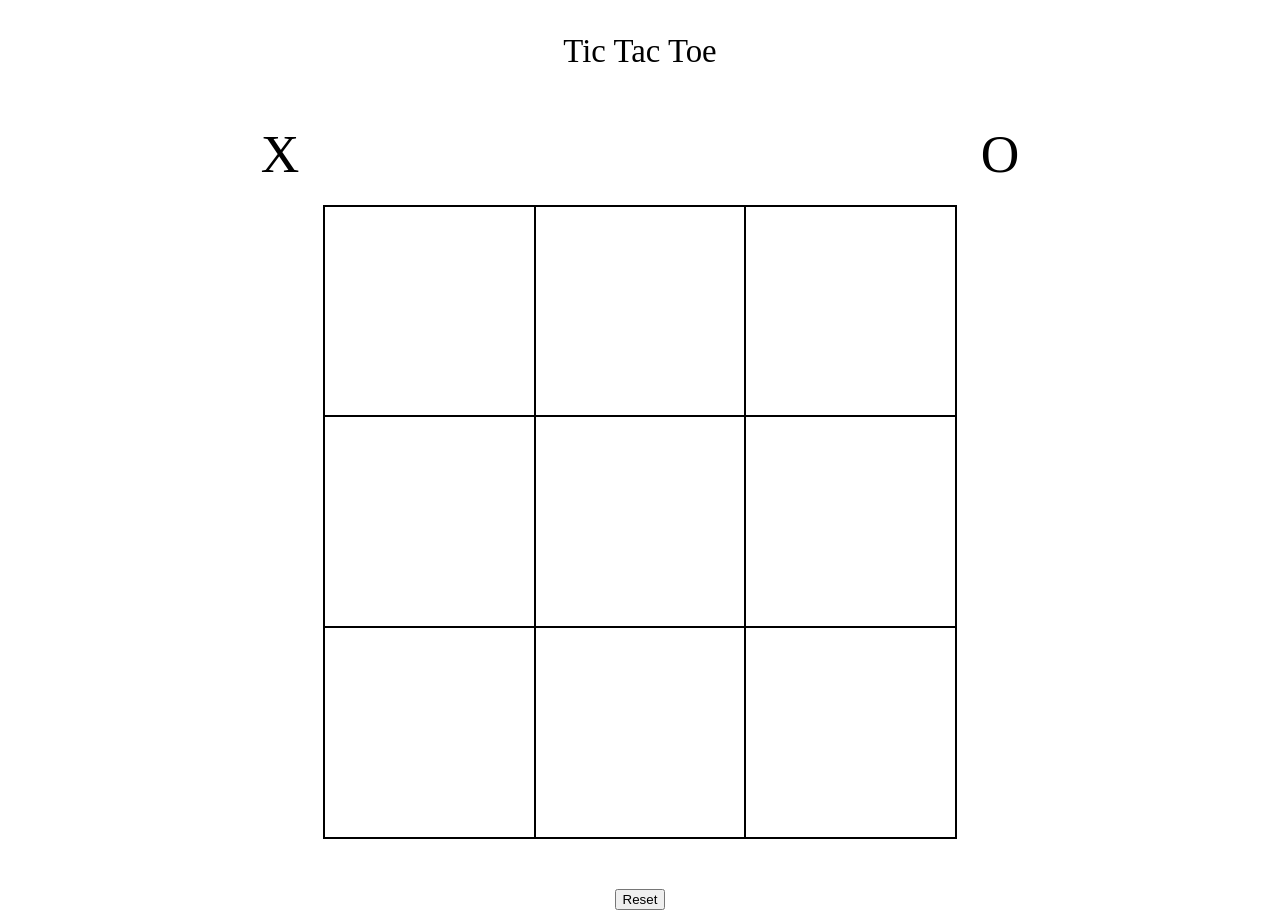
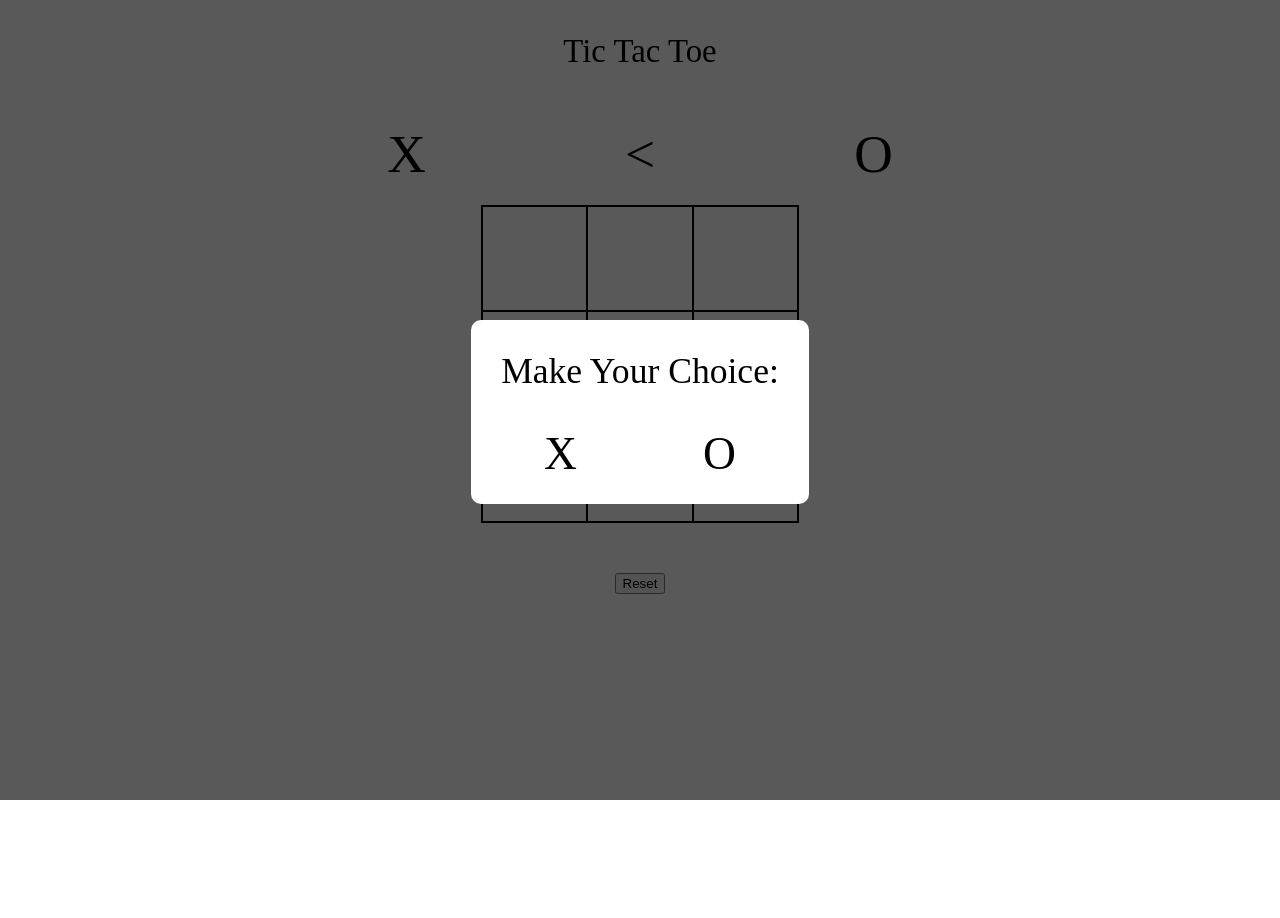
Before and after one commit to devin-hale/OP-TicTacToe, a plain HTML site: page index.html in a window 1280 px wide. After the commit the page ends 800 px from the top, so only its background shows below. Drawn offline with Linux system fonts and the light colour scheme; a web font is replaced by a local one.

Commit message:
Made player marker choice modal.  Improved other things.

```diff
--- a/javascript.js
+++ b/javascript.js
@@ -29,13 +29,13 @@ const gameBoard = (() => {
             gbDiv.appendChild(gameSquare);
             // Pretty sure this can be changed to send a promise to a cleaner function in a controller module.
             gameSquare.addEventListener('click', a => {
-                if (item.written == true) {
+                if (item.written == true && playerTurn !== playerChoice) {
                 } else {
-                    a.target.innerHTML = 'X'
-                    a.target.dataset.value = 'X'
+                    a.target.innerHTML = playerChoice
+                    a.target.dataset.value = playerChoice
                     a.target.dataset.written = true
                     a.target.classList.remove('unwritten');
-                    gameBoard.writeArray(a.target.id, 'X', true);
+                    gameBoard.writeArray(a.target.id, playerChoice, true);
                     controller.winChecker(a);
                 }
             })
@@ -65,6 +65,11 @@ const controller = (() => {
         playerX.id = 'playerX'
         playerX.innerHTML = 'X'
         controllerDiv.appendChild(playerX);
+        let currentPlayer = document.createElement('div');
+        currentPlayer.classList = 'player';
+        currentPlayer.id = 'currentPlayer';
+        currentPlayer.innerHTML = '<';
+        controllerDiv.appendChild(currentPlayer);
         let playerO = document.createElement('div');
         playerO.classList = 'player';
         playerO.id = 'playerO'
@@ -78,13 +83,13 @@ const controller = (() => {
     const verticalWC = (targPos, gameArray) => {
         switch (true) {
             case [0,1,2].includes(targPos):
-                gameArray[targPos+3].value == gameArray[targPos].value && gameArray[targPos+6].value == gameArray[targPos].value ? console.log('Win') : console.log ('No win');
+                if (gameArray[targPos+3].value == gameArray[targPos].value && gameArray[targPos+6].value == gameArray[targPos].value) {winReached = true; victor = playerTurn};
                 break;
             case [3,4,5].includes(targPos):
-                gameArray[targPos-3].value == gameArray[targPos].value && gameArray[targPos+3].value == gameArray[targPos].value ? console.log('Win') : console.log ('No win');
+                if (gameArray[targPos-3].value == gameArray[targPos].value && gameArray[targPos+3].value == gameArray[targPos].value) {winReached = true; victor = playerTurn};
                 break;
             case [6,7,8].includes(targPos):
-                gameArray[targPos-3].value == gameArray[targPos].value && gameArray[targPos-6].value == gameArray[targPos].value ? console.log('Win') : console.log ('No win');
+                if (gameArray[targPos-3].value == gameArray[targPos].value && gameArray[targPos-6].value == gameArray[targPos].value) {winReached = true; victor = playerTurn};
                 break;
         };
     };
@@ -92,13 +97,13 @@ const controller = (() => {
     const horizontalWC = (targPos, gameArray) => {
         switch (true) {
             case [0,3,6].includes(targPos):
-                gameArray[targPos+1].value == gameArray[targPos].value && gameArray[targPos+2].value == gameArray[targPos].value ? console.log('Win') : console.log ('No win');
+                if (gameArray[targPos+1].value == gameArray[targPos].value && gameArray[targPos+2].value == gameArray[targPos].value) {winReached = true; victor = playerTurn};
                 break;
             case [1,4,7].includes(targPos):
-                gameArray[targPos-1].value == gameArray[targPos].value && gameArray[targPos+1].value == gameArray[targPos].value ? console.log('Win') : console.log ('No win');
+                if (gameArray[targPos-1].value == gameArray[targPos].value && gameArray[targPos+1].value == gameArray[targPos].value) {winReached = true; victor = playerTurn};
                 break;
             case [2,5,8].includes(targPos):
-                gameArray[targPos-2].value == gameArray[targPos].value && gameArray[targPos-1].value == gameArray[targPos].value ? console.log('Win') : console.log ('No win');
+                if (gameArray[targPos-2].value == gameArray[targPos].value && gameArray[targPos-1].value == gameArray[targPos].value) {winReached = true; victor = playerTurn};
                 break;
         };
     };
@@ -106,31 +111,33 @@ const controller = (() => {
     const diagWC = (targPos, gameArray) => {
         switch(true) {
             case targPos == 0:
-                gameArray[targPos+4].value == gameArray[targPos].value && gameArray[targPos+8].value == gameArray[targPos].value ? console.log('Win') : console.log ('No win');
+                if (gameArray[targPos+4].value == gameArray[targPos].value && gameArray[targPos+8].value == gameArray[targPos].value) {winReached = true; victor = playerTurn};
                 break;
             case targPos == 2:
-                gameArray[targPos+2].value == gameArray[targPos].value && gameArray[targPos+6].value == gameArray[targPos].value ? console.log('Win') : console.log ('No win');
+                if (gameArray[targPos+2].value == gameArray[targPos].value && gameArray[targPos+6].value == gameArray[targPos].value) {winReached = true; victor = playerTurn};
                 break;
             case targPos == 4:
                 if (gameArray[targPos-2].value == gameArray[targPos].value && gameArray[targPos+2].value == gameArray[targPos].value) {
-                    console.log('Win')
+                    winReached = true;
+                    victor = playerTurn;
                     break;
                 }
                 if (gameArray[targPos-4].value == gameArray[targPos].value && gameArray[targPos+4].value == gameArray[targPos].value) {
-                    console.log('Win')
+                    winReached = true;
+                    victor = playerTurn;
                     break
                 }
             case targPos == 6:
-                gameArray[targPos-2].value == gameArray[targPos].value && gameArray[targPos-4].value == gameArray[targPos].value ? console.log('Win') : console.log ('No win');
+                if (gameArray[targPos-2].value == gameArray[targPos].value && gameArray[targPos-4].value == gameArray[targPos].value) {winReached = true; victor = playerTurn};
                 break;
             case targPos == 8:
-                gameArray[targPos-4].value == gameArray[targPos].value && gameArray[targPos-8].value == gameArray[targPos].value ? console.log('Win') : console.log ('No win');
+                if (gameArray[targPos-4].value == gameArray[targPos].value && gameArray[targPos-8].value == gameArray[targPos].value) {winReached = true; victor = playerTurn};
                 break;
 
         };
     };
 
-
+    //Win Checker.  Combines the three functions above.
     const winChecker = (a) => {
         let gameArray = gameBoard.getArray();
         let targPos = Number(a.target.id)
@@ -139,10 +146,62 @@ const controller = (() => {
         diagWC(targPos, gameArray);
     }
 
-    return {initialize, winChecker}
+    const modal = () => {
+        let modalBKG = document.createElement('div');
+        modalBKG.classList = 'modal'
+        modalBKG.id = 'modal';
+        let modalWindow = document.createElement('div');
+        modalWindow.id = 'modal-window'
+        modalBKG.appendChild(modalWindow);
+        document.body.appendChild(modalBKG);
+
+    }
+
+    const choosePlayer = () => {
+        modal();
+        let modalBKG = document.getElementById('modal-window');
+        let choosePlayer = document.createElement('div');
+        choosePlayer.classList = 'choiceText';
+        choosePlayer.innerHTML = 'Make Your Choice:';
+        modalBKG.appendChild(choosePlayer);
+        let chooseX = document.createElement('div');
+        chooseX.classList = 'choose';
+        chooseX.id = 'chooseX'
+        chooseX.innerHTML = 'X';
+        modalBKG.appendChild(chooseX);
+        let chooseO = document.createElement('div');
+        chooseO.classList = 'choose';
+        chooseO.innerHTML = 'O';
+        chooseO.id = 'chooseO'
+        modalBKG.appendChild(chooseO);
+
+        document.getElementById('chooseO').addEventListener('click', () => {
+            playerChoice = 'O';
+            player2Choice = 'X';
+            document.getElementById('modal').remove();
+        });
+
+        document.getElementById('chooseX').addEventListener('click', () => {
+            playerChoice = 'X';
+            player2 = 'O';
+            document.getElementById('modal').remove();
+        });
+
+
+    }
+
+
+    return {initialize, winChecker, choosePlayer}
 })();
 
+let playerChoice = '';
+let player2Choice = '';
+let isPlayer2AI;
+let playerTurn = 'X';
+let winReached = false;
+let victor;
 
 // Initializing Stuff
 gameBoard.generate();
 controller.initialize();
+controller.choosePlayer();
--- a/styles.css
+++ b/styles.css
@@ -1,7 +1,11 @@
+
+@import url('https://fonts.cdnfonts.com/css/8bit-wonder');
+@import url('https://fonts.cdnfonts.com/css/bm-rizer');
 
 body {
     text-align: center;
     position: relative;
+    font-family: '8BIT WONDER', 'sans serif';
 }
 
 p {
@@ -13,19 +17,20 @@ p {
     margin: auto;
     aspect-ratio: 1;
     min-width: 250px;
-    max-width: 50%;
+    max-width: 25%;
     display: grid;
     grid-template-columns: repeat(3, 1fr);
 }
 
 .gameBoardDiv {
+    font-family: 'BM rizer', 'sans serif';
     transition: .25s;
     border: 1px solid black;
     aspect-ratio: 1;
-    font-size: calc(15px + 10vw);
+    font-size: calc(15px + 3vw);
     display: flex;
+    align-items: center;
     justify-content: center;
-    align-items: center;
 }
 
 .unwritten:hover {
@@ -39,7 +44,7 @@ p {
     flex-direction: row;
     justify-content: space-between;
     min-width: 250px;
-    max-width: 60%;
+    max-width: 40%;
     margin: auto;
     padding-top: 20px;
     padding-bottom: 20px;
@@ -49,3 +54,46 @@ p {
 #resetButton {
     margin-top: 50px;
 }
+
+.currentTurn {
+    border: 1px solid green;
+}
+
+.modal {
+    background-color: rgba(0, 0, 0, 0.651);
+    position: fixed;
+    z-index: 1;
+    top: 0;
+    left: 0;
+    width: 100%;
+    height: 100%;
+}
+
+#modal-window {
+    background-color: white;
+    margin: 25% auto;
+    width: fit-content;
+    padding: 10px;
+    border-radius: 10px;
+    display: grid;
+    grid-template-columns: 1fr 1fr;
+    grid-template-rows: 1fr 1fr;
+    align-items: center;
+}
+
+.choiceText {
+    font-size: calc(10px + 2vw);
+    grid-column: span 2;
+    padding: 20px;
+}
+
+.choose {
+    font-size: calc(20px + 2vw);
+    border-radius: 5px;
+    padding: 5px;
+}
+
+.choose:hover {
+    background-color: #f43f5e;
+    cursor: pointer;
+}
```
